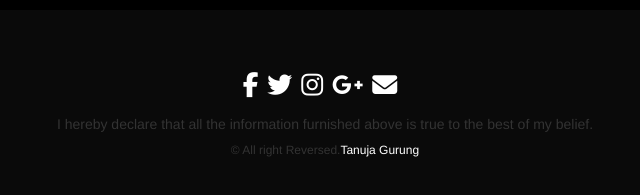
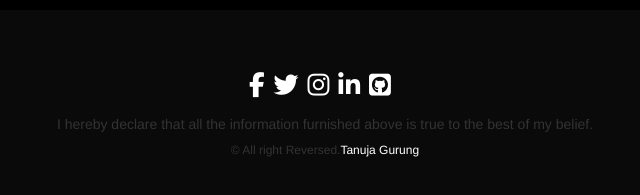
Before and after one commit to TanujaGurung/myportfolio, a plain HTML site: page qualification.html in a window 1280 px wide. Shown: the part 1578-1773 px from the top of the page, 315-955 px from the left. Drawn offline with nearby package versions, Linux system fonts and the light colour scheme; files whose address does not match are found by name.

Commit message:
committed

```diff
--- a/qualification.html
+++ b/qualification.html
@@ -32,7 +32,7 @@
           <li><a href="/skills.html">Skills</a></li>
 
 
-          <li><a href="contact.html">Contact</a></li>
+          <li><a href="/contact.html">Contact</a></li>
 
         </ul>
 
@@ -123,18 +123,18 @@
       <div class="row">
         <div class="col-xs-12 col-sm-12 col-md-12 mt-2 mt-sm-5">
           <ul class="list-unstyled list-inline social text-center">
-            <li class="list-inline-item"><a href="https://www.fiverr.com/share/qb8D02"><i
+            <li class="list-inline-item"><a href="https://www.facebook.com/tanuja.gurung.96/"><i
                   class="fa fa-facebook"></i></a>
             </li>
-            <li class="list-inline-item"><a href="https://www.fiverr.com/share/qb8D02"><i class="fa fa-twitter"></i></a>
+            <li class="list-inline-item"><a href="https://twitter.com/tanujagurung2"><i class="fa fa-twitter"></i></a>
             </li>
-            <li class="list-inline-item"><a href="https://www.fiverr.com/share/qb8D02"><i
+            <li class="list-inline-item"><a href="https://www.instagram.com/tanuja.gurung449/"><i
                   class="fa fa-instagram"></i></a>
             </li>
             <li class="list-inline-item"><a href="https://www.fiverr.com/share/qb8D02"><i
-                  class="fa fa-google-plus"></i></a></li>
-            <li class="list-inline-item"><a href="https://www.fiverr.com/share/qb8D02" target="_blank"><i
-                  class="fa fa-envelope"></i></a></li>
+                  class="fa fab fa-linkedin"></i></a></li>
+            <li class="list-inline-item"><a href="https://github.com/TanujaGurung" target="_blank"><i
+                  class="fab fa-github-square"></i></a></li>
           </ul>
         </div>
         <hr>
```
Also changed, not shown: contact.html (+6 -6 lines), skills.html (+6 -6 lines).
